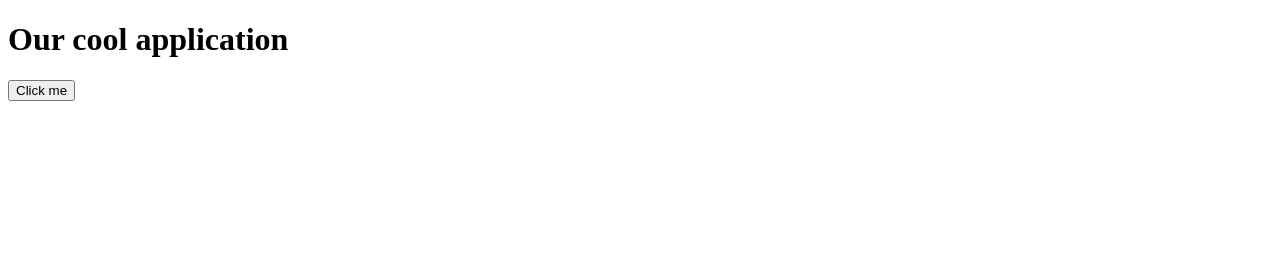
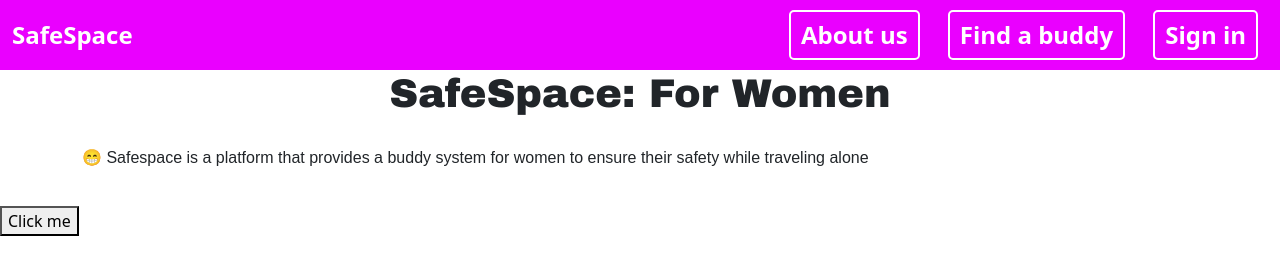
Before and after one commit to rieleyhunt/safespace, a website: page index.html in a window 1280 px wide. Drawn offline with nearby package versions, Linux system fonts and the light colour scheme.

Commit message:
Add Bootstrap integration and enhance main page layout with top bar and description

```diff
--- a/index.html
+++ b/index.html
@@ -3,16 +3,37 @@
 <head>
     <meta charset="UTF-8">
     <meta name="viewport" content="width=device-width, initial-scale=1.0">
-    <title>Document</title>
+    <title>SafeSpace: For Women</title>
+    <link rel="stylesheet" href="styles.css">
+    <!-- I'm adding bootstrap here. It is a very popular html library that is extremely useful -->
+     <link href="https://cdn.jsdelivr.net/npm/bootstrap@5.3.8/dist/css/bootstrap.min.css" rel="stylesheet" integrity="sha384-sRIl4kxILFvY47J16cr9ZwB07vP4J8+LH7qKQnuqkuIAvNWLzeN8tE5YBujZqJLB" crossorigin="anonymous">
 </head>
 <body>
-    <h1>Our cool application</h1>
+    <!-- Adding a top bar here that will be reused -->
+    <header class="top-bar">
+    <div class="container-fluid d-flex justify-content-between align-items-center">
+        <span>SafeSpace</span>
+        <div class="d-flex gap-2">
+            <a href="#" class="top-bar-buttons">About us</a>
+            <a href="#" class="top-bar-buttons">Find a buddy</a>
+            <a href="#" class="top-bar-buttons">Sign in</a>
+        </div>
+    </div>
+</header>
+
+    <!-- Main page contents, the contents of the main page -->
+    <h1>SafeSpace: For Women</h1>
+
+    <div class="container">
+        <p>😁 Safespace is a platform that provides a buddy system for women to ensure their safety while traveling alone</p>
+    </div>
+
     <button id="btn">Click me</button>
+
+    <!-- Attach all scripts here -->
     <script src="main.js"></script>
+
+    <!-- Bootstrap script, really useful for UI -->
+    <script src="https://cdn.jsdelivr.net/npm/bootstrap@5.3.8/dist/js/bootstrap.bundle.min.js" integrity="sha384-FKyoEForCGlyvwx9Hj09JcYn3nv7wiPVlz7YYwJrWVcXK/BmnVDxM+D2scQbITxI" crossorigin="anonymous"></script>
 </body>
-
-<script>
-
-</script>
-
 </html>
--- /dev/null
+++ b/styles.css
@@ -0,0 +1,47 @@
+/* I love styles! */
+
+h1 {
+    font-family: 'Arial Black', sans-serif;
+    color: #ea00ff;
+    text-align: center;
+}
+
+p {
+    font-family: sans-serif;
+}
+
+.container {
+    max-width: 800px;
+    margin: 0 auto;
+    padding: 20px;
+    text-align: left;
+}
+
+@media (max-width: 600px) {
+    .container {
+        padding: 10px;
+    }
+}
+
+.top-bar {
+    background-color: #ea00ff;
+    color: white;
+    padding: 10px 0;
+    text-align: center;
+    font-size: 1.5em;
+    font-weight: bold;
+}
+
+.top-bar-buttons {
+    color: white;
+    text-decoration: none;
+    margin: 0 10px;
+    padding: 5px 10px;
+    border: 2px solid white;
+    border-radius: 5px;
+    transition: background-color 0.3s, color 0.3s;
+}
+.top-bar-buttons:hover {
+    background-color: white;
+    color: #ea00ff;
+}
```
Also changed, not shown: TODO.txt (added, +19 -0 lines).
